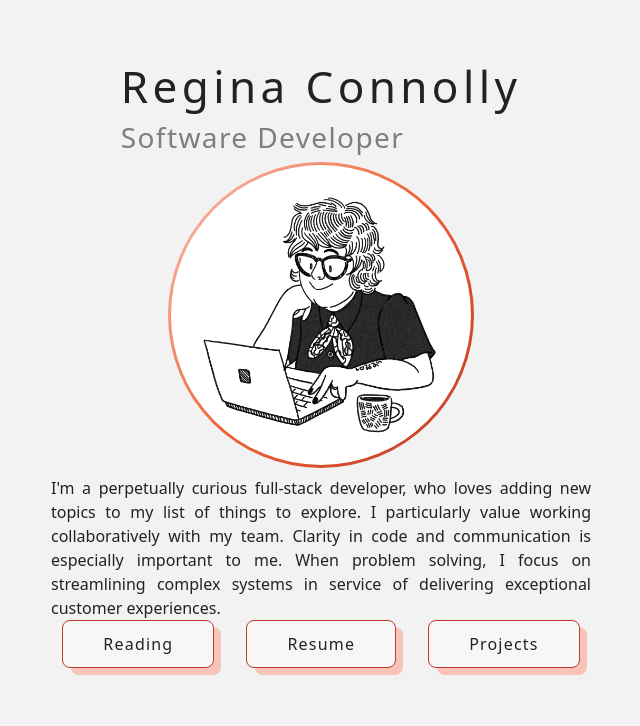
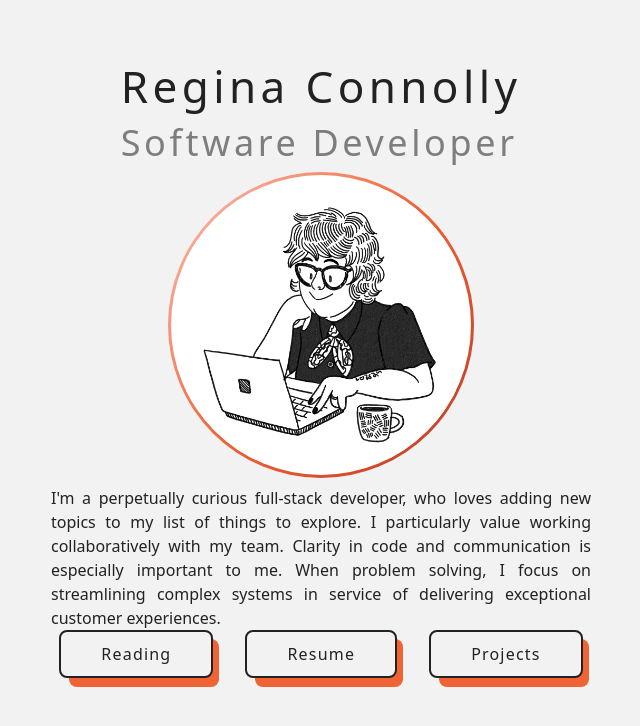
Before and after one commit to reg710/portfolio, an Angular app: page /home in a window 1280 px wide. Shown: the top 726 px of the page, without its empty margins (319-959 px from the left). Built offline with nearby package versions, Linux system fonts and the light colour scheme.

Commit message:
update button style

```diff
--- a/src/app/home/home.component.scss
+++ b/src/app/home/home.component.scss
@@ -9,8 +9,8 @@ h1 {
 
 h2 {
     color: #7e7e7e;
-    font-size: 1.75em;
-    letter-spacing: 0.05em;
+    font-size: 2.25em;
+    letter-spacing: 0.1em;
     border-bottom: 0;
 }
 
@@ -89,11 +89,11 @@ img {
 /* CSS modified from https://getcssscan.com/css-buttons-examples */
 .orange-button {
     align-items: center;
-    background-color: #f7f7f7;
-    border: 1px solid #bf3927;
+    background-color: #f2f2f2;
+    border: 2px solid #222222;
     border-radius: 8px;
     box-sizing: border-box;
-    color: #111;
+    // color: #111;
     cursor: pointer;
     display: flex;
     letter-spacing: 0.075em;
@@ -111,7 +111,7 @@ img {
 }
 
 .orange-button:after {
-    background-color: #fac3b9;
+    background-color: #ef6334;
     border-radius: 8px;
     content: "";
     display: block;
@@ -119,7 +119,7 @@ img {
     left: 0;
     width: 100%;
     position: absolute;
-    top: -2px;
+    top: -1px;
     transform: translate(8px, 8px);
     transition: transform .2s ease-out;
     z-index: -1;
@@ -130,8 +130,6 @@ img {
 }
 
 .orange-button:active {
-    background-color: #bf3927;
-    color: white;
     outline: 0;
 }
 
```
